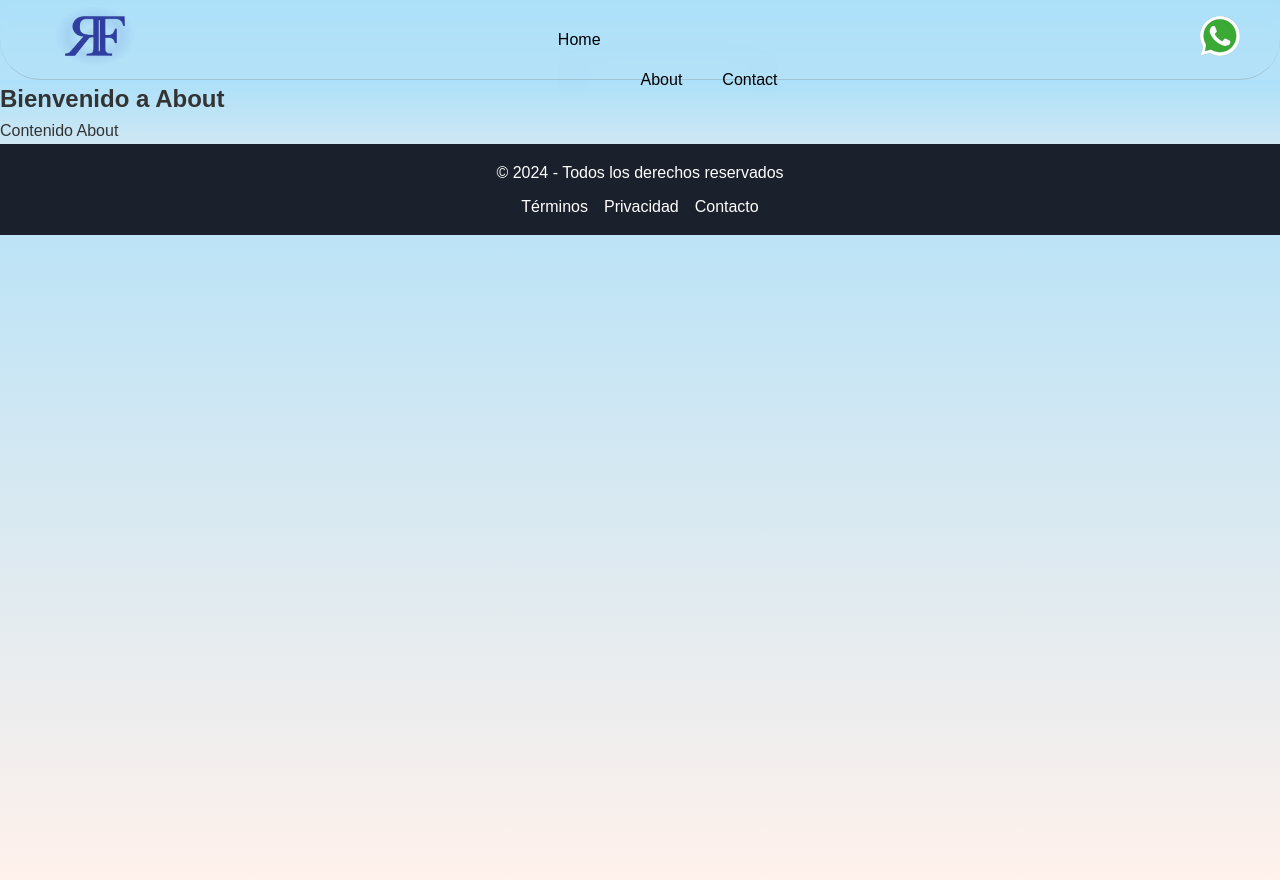
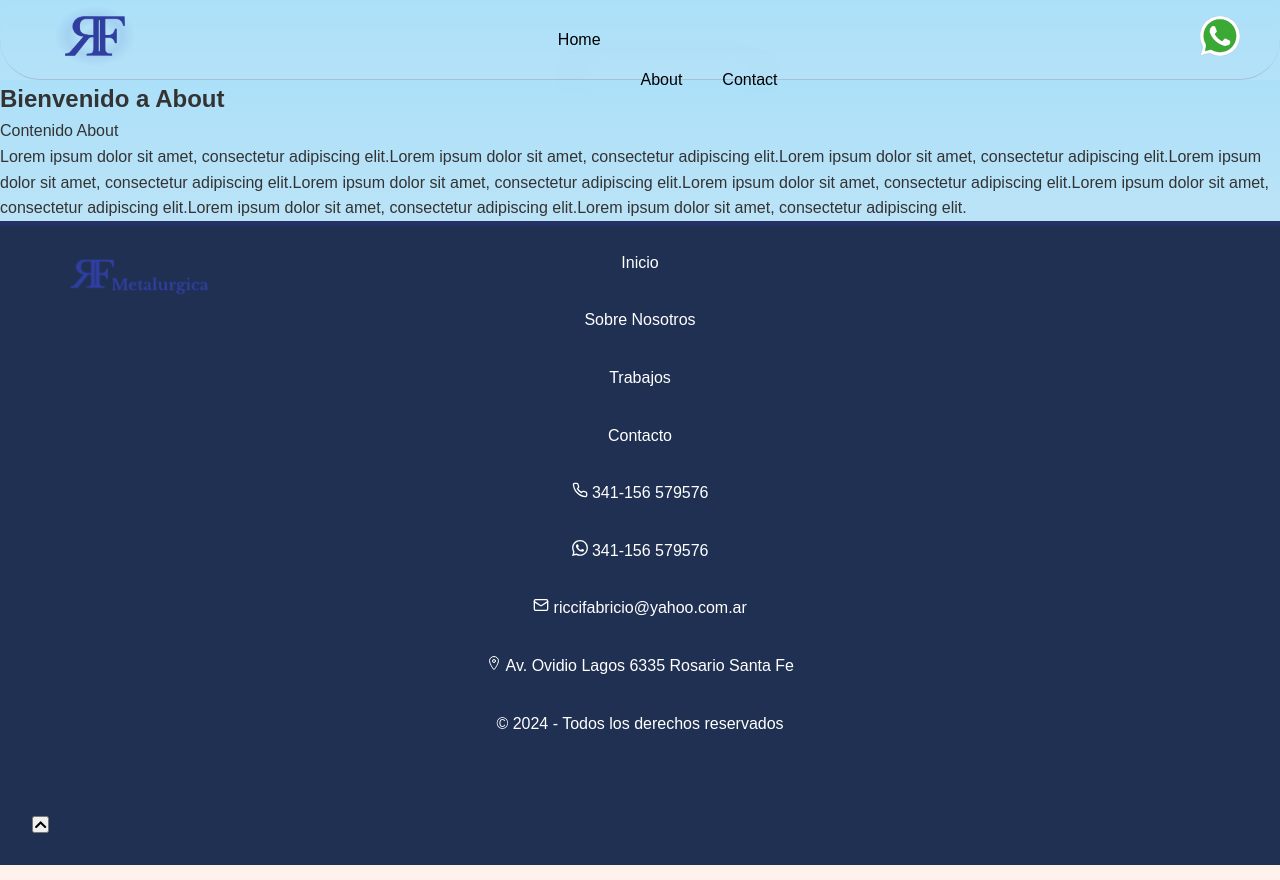
Before and after one commit to JoC204/rf-metalurgica, a React (Create React App) app: page /about in a window 1280 px wide. Built offline with nearby package versions, Linux system fonts and the light colour scheme.

Commit message:
Add Iconos en Footer
Boton para subir al inicio del la pagina en footer,
Se instalan dependencias de iconos.

```diff
--- a/package.json
+++ b/package.json
@@ -8,6 +8,7 @@
     "@testing-library/user-event": "^13.5.0",
     "react": "^18.3.1",
     "react-dom": "^18.3.1",
+    "react-icons": "^5.5.0",
     "react-router-dom": "^7.1.1",
     "react-scripts": "5.0.1",
     "rf-metal-dos": "file:",
--- a/src/Styles/Footer.css
+++ b/src/Styles/Footer.css
@@ -1,26 +1,36 @@
 .footer {
     width: 100%;
-    background-color: #1a202c;
+    background-color: #203052;
     color: white;
     padding: 1rem 0;
     text-align: center;
     font-size: 0.875rem;
+    border-top: #28316ead 5px solid;
+  }
+  .logoMetal {
+    display: flex;
+    position: absolute;
+    width: 10rem;
+    height: auto;
   }
 
   .footer-container {
     max-width: 1200px;
     margin: 0 auto;
     padding: 0 1rem;
+    margin-bottom: 5rem;
   }
 
   .footer nav {
-    display: flex;
+    /* display: flex; */
     justify-content: center;
     gap: 1rem;
     margin-top: 0.5rem;
   }
 
   .footer a {
+    display: block;
+    padding-bottom: 2rem;
     color: white;
     text-decoration: none;
     transition: color 0.3s ease;
@@ -30,6 +40,12 @@
     color: #a0aec0;
   }
 
+.boton-footer {
+  display: flex;
+  margin-left: 2rem;
+  margin-bottom: 1rem;
+}
+
   @media (min-width: 768px) {
     .footer {
       font-size: 1rem;
--- a/src/components/About.js
+++ b/src/components/About.js
@@ -9,6 +9,7 @@ const Home = ({
     <section className="about">
       <h1>{title}</h1>
       <p>{content}</p>
+      <p>Lorem ipsum dolor sit amet, consectetur adipiscing elit.Lorem ipsum dolor sit amet, consectetur adipiscing elit.Lorem ipsum dolor sit amet, consectetur adipiscing elit.Lorem ipsum dolor sit amet, consectetur adipiscing elit.Lorem ipsum dolor sit amet, consectetur adipiscing elit.Lorem ipsum dolor sit amet, consectetur adipiscing elit.Lorem ipsum dolor sit amet, consectetur adipiscing elit.Lorem ipsum dolor sit amet, consectetur adipiscing elit.Lorem ipsum dolor sit amet, consectetur adipiscing elit.</p>
     </section>
   );
 };
--- a/src/components/Footer.js
+++ b/src/components/Footer.js
@@ -1,17 +1,64 @@
 import React from "react";
 import "../Styles/Footer.css"; // Asegúrate de que la ruta sea correcta
+import { SiWhatsapp } from "react-icons/si";
+import { FiPhone } from "react-icons/fi";
+import { LuMail } from "react-icons/lu";
+import { IoLocationOutline } from "react-icons/io5";
+import { FaChevronUp } from "react-icons/fa";
+import Logo from "../img/rfMetalurgica.png";
 
 const Footer = () => {
   return (
     <footer className="footer">
       <div className="footer-container">
-        <p>&copy; {new Date().getFullYear()} - Todos los derechos reservados</p>
         <nav>
-          <a href="/">Términos</a>
-          <a href="/">Privacidad</a>
+        <img className="logoMetal" src={Logo} alt="Logo RF Metalúrgica" />
+          <a href="/">Inicio</a>
+          <a href="/">Sobre Nosotros</a>
+          <a href="/">Trabajos</a>
           <a href="/">Contacto</a>
+          <a href="tel:+549341-156 579576">
+            <FiPhone /> 341-156 579576
+          </a>
+          <a
+            href="https://wa.me/341-156 579576"
+            target="_blank"
+            rel="noopener noreferrer"
+          >
+            <SiWhatsapp /> 341-156 579576
+          </a>
+          <a href="mailto:riccifabricio@yahoo.com.ar">
+            <LuMail /> riccifabricio@yahoo.com.ar
+          </a>
+          <a
+            href="https://maps.app.goo.gl/myrkMCaKaXuz3JGf9"
+            target="_blank"
+            rel="noopener noreferrer"
+          >
+            <IoLocationOutline /> Av. Ovidio Lagos 6335 Rosario Santa Fe
+          </a>
+          <div className="map-container">
+            {/* <iframe
+              src="https://www.google.com/maps/embed?pb=!1m18!1m12!1m3!1d430.4744706511433!2d-60.677084381823924!3d-33.01015814915657!2m3!1f0!2f0!3f0!3m2!1i1024!2i768!4f13.1!3m3!1m2!1s0x95b7ac00cff6cb7f%3A0x6edb4a65f8989672!2sAv.%20Ovidio%20Lagos%206335%2C%20S2000%20Rosario%2C%20Santa%20Fe!5e0!3m2!1ses!2sar!4v1742157017517!5m2!1ses!2sar"
+              width="400"
+              height="300"
+              style={{ border: "0" }}
+              allowFullScreen
+              loading="lazy"
+              referrerPolicy="no-referrer-when-downgrade"
+            /> */}
+          </div>
+          <p>
+            &copy; {new Date().getFullYear()} - Todos los derechos reservados
+          </p>
         </nav>
       </div>
+      <button
+        className="boton-footer"
+        onClick={() => window.scrollTo({ top: 0, behavior: "smooth" })}
+      >
+        <FaChevronUp />
+      </button>
     </footer>
   );
 };
--- a/src/components/Home.js
+++ b/src/components/Home.js
@@ -73,10 +73,15 @@ const Home = () => {
             <div className="text-box">
               <h2>Estamos Aquí para Ayudarte</h2>
               <p>
-              "Si tienes una idea o un requerimiento específico, nuestro equipo está listo para asesorarte. Escríbenos y trabajemos juntos en tu proyecto."
-              "Si tienes una idea o un requerimiento específico, nuestro equipo está listo para asesorarte. Escríbenos y trabajemos juntos en tu proyecto."
+                "Si tienes una idea o un requerimiento específico, nuestro
+                equipo está listo para asesorarte. Escríbenos y trabajemos
+                juntos en tu proyecto." "Si tienes una idea o un requerimiento
+                específico, nuestro equipo está listo para asesorarte.
+                Escríbenos y trabajemos juntos en tu proyecto."
               </p>
-              <button>Contactanos</button>
+              <a href="#seccion-footer">
+                <button>Contactanos</button>
+              </a>
             </div>
           </div>
         </SwiperSlide>
@@ -113,6 +118,7 @@ const Home = () => {
           </div>
         </div>
       </div>
+      <div id="seccion-footer"></div>
     </div>
   );
 };
```
Also changed, not shown: 1 other file (tests, documents, lock files or other folders).
